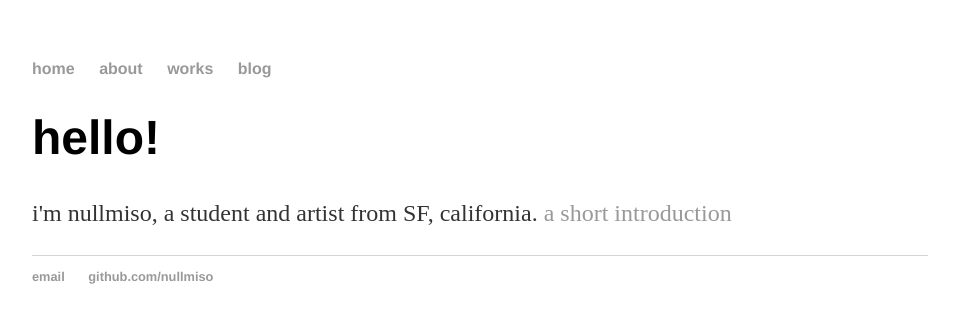
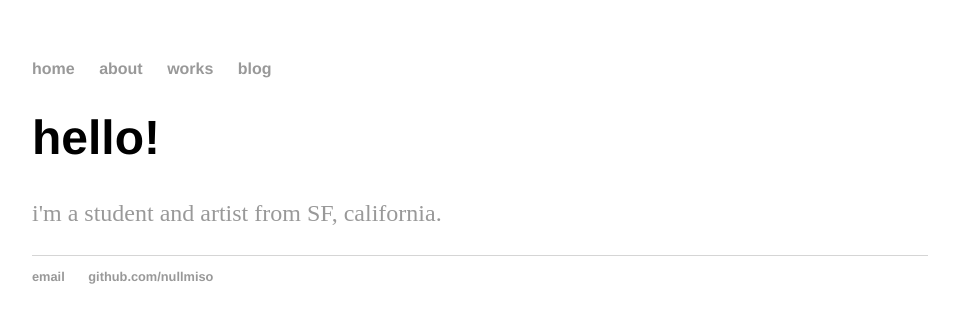
Before and after one commit to nullmiso/nullmiso.github.io, a Jekyll site: the page built from index.html, in a window 1280 px wide. Shown: the top 323 px of the page, without its empty margins (160-1119 px from the left). Built offline with Jekyll 4.4.1, drawn with Linux system fonts in a browser that asks for light colours.

Commit message:
Update index.html

```diff
--- a/index.html
+++ b/index.html
@@ -1,30 +1,8 @@
-<!DOCTYPE html>
-<html>
-	<head>
-		<title>nullmiso</title>
-		<!-- link to main stylesheet -->
-		<link rel="stylesheet" type="text/css" href="/css/main.css">
-	</head>
-	<body>
-		<nav>
-    		<ul>
-        		<li><a href="/">home</a></li>
-	        	<li><a href="/about">about</a></li>
-        		<li><a href="/works">works</a></li>
-        		<li><a href="/blog">blog</a></li>
-    		</ul>
-		</nav>
-		<div class="container">
-    		<div class="blurb">
-        		<h1>hello!</h1>
-				<p>i'm nullmiso, a student and artist from SF, california. <a href="/about">a short introduction</a></p>
-    		</div><!-- /.blurb -->
-		</div><!-- /.container -->
-		<footer>
-    		<ul>
-        		<li><a href="mailto:nullmiso@gmail.com">email</a></li>
-        		<li><a href="https://github.com/nullmiso">github.com/nullmiso</a></li>
-			</ul>
-		</footer>
-	</body>
-</html>
+---
+layout: default
+title: nullmiso
+---
+<div class="blurb">
+	<h1>hello!</h1>
+	<p><a href="/about">i'm a student and artist from SF, california.</a></p>
+</div><!-- /.blurb -->
```
